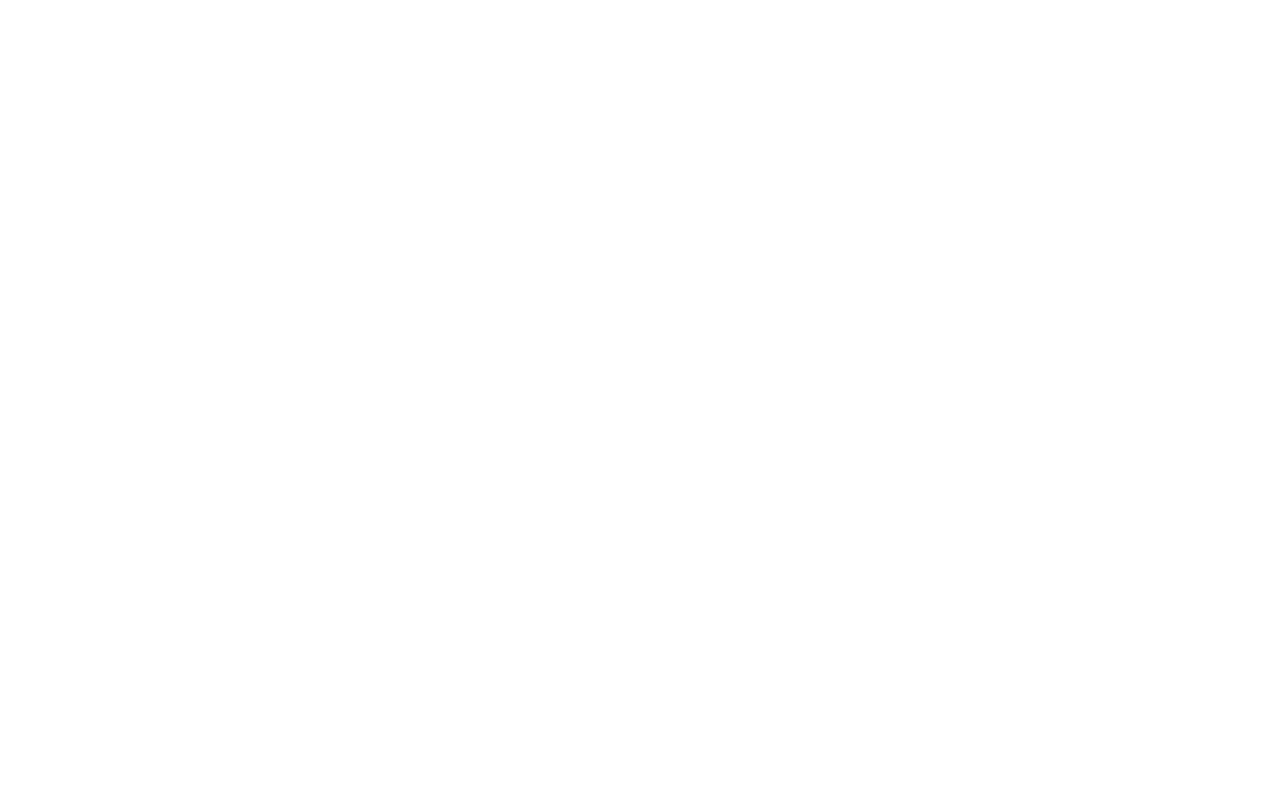
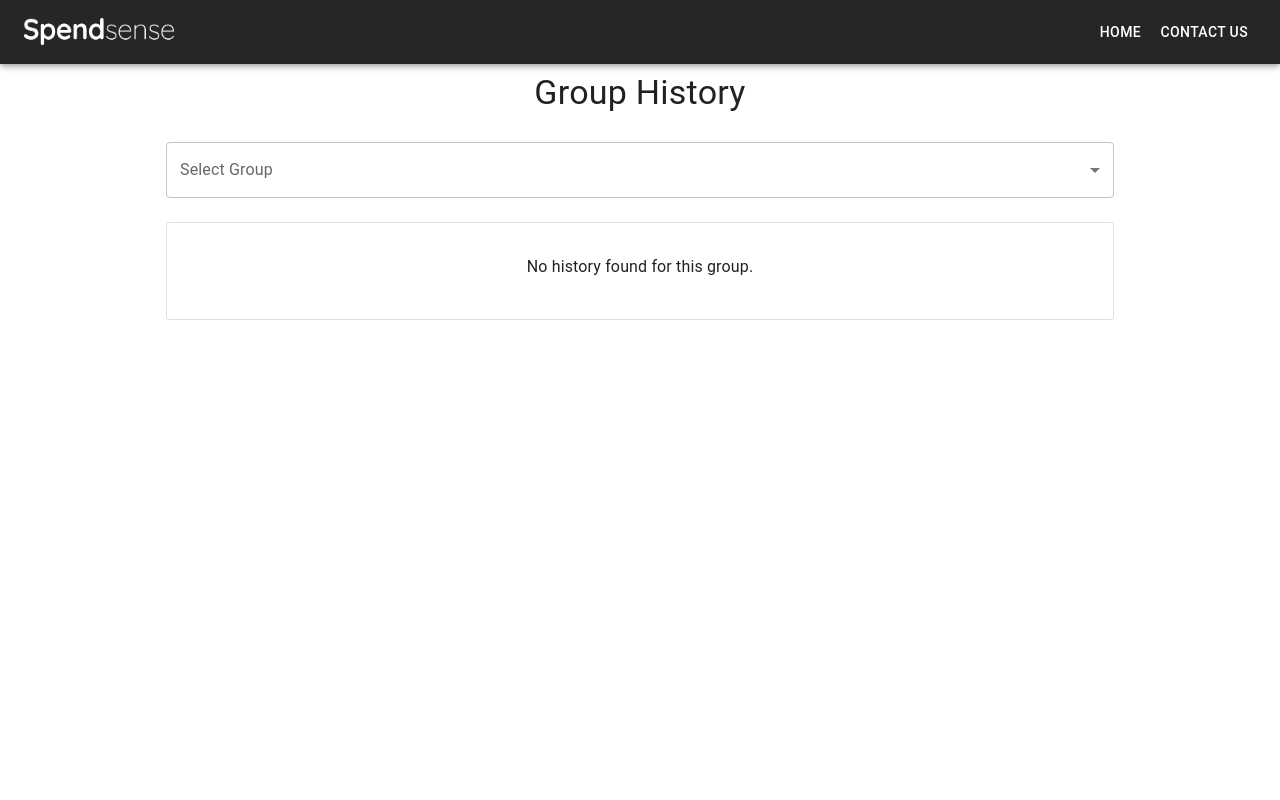
Before and after one commit to sagarshah97/spendsense, a React (Create React App) app in the folder frontend/: page /GroupHistory in a window 1280 px wide. Before the commit this address had no page. Shown: the top 800 px of the page. Built offline with nearby package versions, Linux system fonts and the light colour scheme.

Commit message:
group history page added

```diff
--- a/frontend/src/Routes.js
+++ b/frontend/src/Routes.js
@@ -6,6 +6,7 @@
 import PersonalTransaction from "./views/PersonalTransaction/PersonalTransaction";
 import AddTransaction from "./views/PersonalTransaction/AddTransaction";
 import GroupExpenseDashboard from "./views/GroupExpensesDashboard";
+import GroupHistory from "./views/GroupHistory";
 const Router = () => {
   const location = useLocation();
   return (
@@ -19,6 +20,7 @@
           path="/GroupExpenseDashboard"
           element={<GroupExpenseDashboard />}
         />
+        <Route path="/GroupHistory" element={<GroupHistory />} />
       </Route>
     </Routes>
   );
--- /dev/null
+++ b/frontend/src/views/GroupHistory/index.js
@@ -0,0 +1,191 @@
+import React, { useEffect, useState } from "react";
+import Grid from "@mui/material/Grid";
+import Card from "@mui/material/Card";
+import CardContent from "@mui/material/CardContent";
+import Typography from "@mui/material/Typography";
+import Select from "@mui/material/Select";
+import MenuItem from "@mui/material/MenuItem";
+import FormControl from "@mui/material/FormControl";
+import InputLabel from "@mui/material/InputLabel";
+import LinearProgress from "@mui/material/LinearProgress";
+import MonetizationOnIcon from "@mui/icons-material/MonetizationOn";
+
+// Dummy data for demonstration purposes
+const dummyGroupData = [
+  {
+    id: "group1",
+    name: "Group A",
+    members: ["John", "Sarah", "Mike"],
+  },
+  {
+    id: "group2",
+    name: "Group B",
+    members: ["Emma", "Jack", "Sophia"],
+  },
+];
+
+const dummyGroupHistory = [
+  {
+    id: 1,
+    groupId: "group1",
+    timestamp: "2023-07-25 10:30 AM",
+    description: "Shared lunch expenses",
+    paidBy: "John",
+    memberDivision: [33.333, 33.333, 33.333], // Division of expenses among members
+  },
+  {
+    id: 2,
+    groupId: "group1",
+    timestamp: "2023-07-26 04:15 PM",
+    description: "Movie tickets",
+    paidBy: "Sarah",
+    memberDivision: [100, 0, 0], // Division of expenses among members
+  },
+  {
+    id: 3,
+    groupId: "group2",
+    timestamp: "2023-07-27 02:00 PM",
+    description: "Grocery shopping",
+    paidBy: "Emma",
+    memberDivision: [30, 70, 0], // Division of expenses among members
+  },
+];
+
+const GroupHistory = () => {
+  const [selectedGroup, setSelectedGroup] = useState("");
+  const [groupHistory, setGroupHistory] = useState([]);
+
+  useEffect(() => {
+    // Fetch the group history for the selected group
+    const fetchGroupHistory = () => {
+      const historyForSelectedGroup = dummyGroupHistory.filter(
+        (entry) => entry.groupId === selectedGroup
+      );
+      setGroupHistory(historyForSelectedGroup);
+    };
+
+    fetchGroupHistory();
+  }, [selectedGroup]);
+
+  const handleGroupSelect = (event) => {
+    setSelectedGroup(event.target.value);
+  };
+
+  return (
+    <div style={{ maxWidth: "75%", margin: "0 auto" }}>
+      <Typography variant="h4" align="center" gutterBottom>
+        Group History
+      </Typography>
+      <Grid container spacing={2}>
+        <Grid item xs={12}>
+          <FormControl fullWidth variant="outlined" margin="normal">
+            <InputLabel>Select Group</InputLabel>
+            <Select
+              value={selectedGroup}
+              onChange={handleGroupSelect}
+              label="Select Group"
+            >
+              <MenuItem value="">
+                <em>None</em>
+              </MenuItem>
+              {dummyGroupData.map((group) => (
+                <MenuItem key={group.id} value={group.id}>
+                  {group.name}
+                </MenuItem>
+              ))}
+            </Select>
+          </FormControl>
+        </Grid>
+        <Grid item xs={12}>
+          {groupHistory.length === 0 ? (
+            <Card variant="outlined" sx={{ padding: 2 }}>
+              <CardContent>
+                <Typography variant="body1" align="center">
+                  No history found for this group.
+                </Typography>
+              </CardContent>
+            </Card>
+          ) : (
+            <Grid container spacing={2}>
+              {groupHistory.map((entry) => (
+                <Grid item key={entry.id} xs={12} sm={6}>
+                  <Card variant="outlined">
+                    <CardContent>
+                      <Grid container alignItems="center">
+                        <Grid item xs={12} md={6}>
+                          <Typography variant="body1">
+                            <strong>Transaction Date:</strong>{" "}
+                            {new Date(entry.timestamp).toLocaleString()}
+                          </Typography>
+                          <Typography variant="body1">
+                            <strong>Paid by:</strong> {entry.paidBy}
+                          </Typography>
+                          <Typography variant="body1">
+                            <strong>Description:</strong> {entry.description}
+                          </Typography>
+                        </Grid>
+                        <Grid item xs={12} md={6}>
+                          <Typography variant="body1">
+                            <strong>Total Amount:</strong>{" "}
+                            {entry.memberDivision.reduce(
+                              (acc, val) => acc + val,
+                              0
+                            )}
+                          </Typography>
+                          {dummyGroupData
+                            .find((group) => group.id === selectedGroup)
+                            .members.map((member, index) => (
+                              <div key={index}>
+                                <Typography variant="body2">
+                                  {member} - {entry.memberDivision[index]}
+                                  {/* {(
+                                    (entry.memberDivision[index] /
+                                      entry.memberDivision.reduce(
+                                        (acc, val) => acc + val,
+                                        0
+                                      )) *
+                                    100
+                                  ).toFixed(2)} */}
+                                  %
+                                </Typography>
+                                <LinearProgress
+                                  variant="determinate"
+                                  // value={
+                                  //   (entry.memberDivision[index] /
+                                  //     entry.memberDivision.reduce(
+                                  //       (acc, val) => acc + val,
+                                  //       0
+                                  //     )) *
+                                  //   100
+                                  // }
+                                  value={entry.memberDivision[index]}
+                                  sx={{ height: 8, borderRadius: 5 }}
+                                />
+                                {/* <Typography variant="body2">
+                                  {(
+                                    (entry.memberDivision[index] /
+                                      entry.memberDivision.reduce(
+                                        (acc, val) => acc + val,
+                                        0
+                                      )) *
+                                    100
+                                  ).toFixed(2)}
+                                  %
+                                </Typography> */}
+                              </div>
+                            ))}
+                        </Grid>
+                      </Grid>
+                    </CardContent>
+                  </Card>
+                </Grid>
+              ))}
+            </Grid>
+          )}
+        </Grid>
+      </Grid>
+    </div>
+  );
+};
+
+export default GroupHistory;
```
